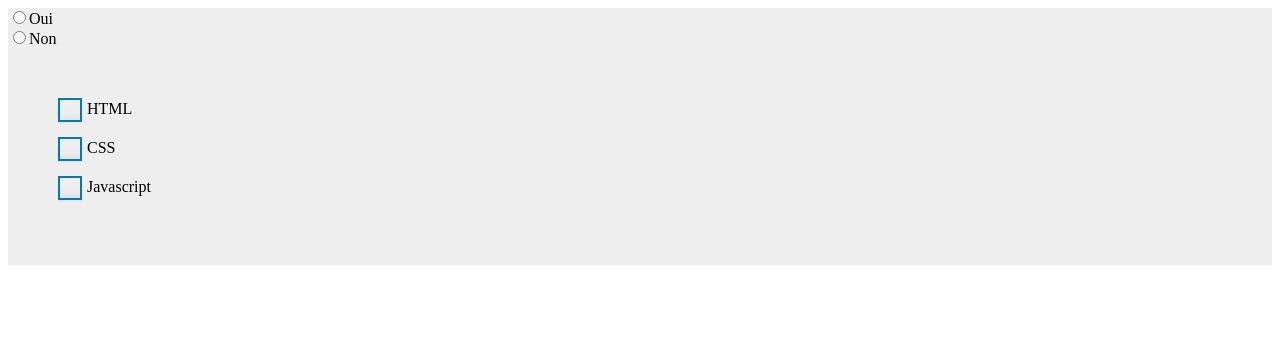
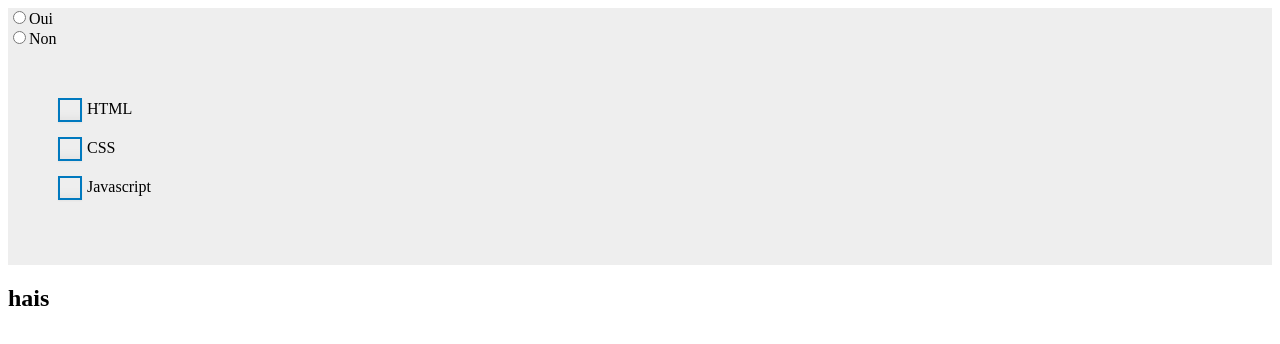
Before and after one commit to K-Vishwak/componentslib, an Angular app: page / in a window 1280 px wide. Shown: the top 344 px of the page. Built offline with nearby package versions, Linux system fonts and the light colour scheme.

Commit message:
bootsrap5 cds added

```diff
--- a/src/app/filters/filters.component.html
+++ b/src/app/filters/filters.component.html
@@ -1,4 +1,4 @@
-<div class="main_fliter">
+<div class="main_filter">
     <div class="container-fluid">
         <div class="row">
             <div class="col-md-4 col-lg-4 lef_sidebar">
@@ -34,7 +34,7 @@
                 </div>
             </div>
             <div class="col-md-8 col-lg-8 main_sec">
-
+                <h2>hais</h2>
             </div>
         </div>
     </div>
--- a/src/app/filters/filters.component.scss
+++ b/src/app/filters/filters.component.scss
@@ -1,11 +1,6 @@
 .lef_sidebar{
     background-color: #eee;
 }
-
-
-
-
-
 .new {
     padding: 50px;
   }
```
Lines whose indentation alone changed are shown as unchanged.
